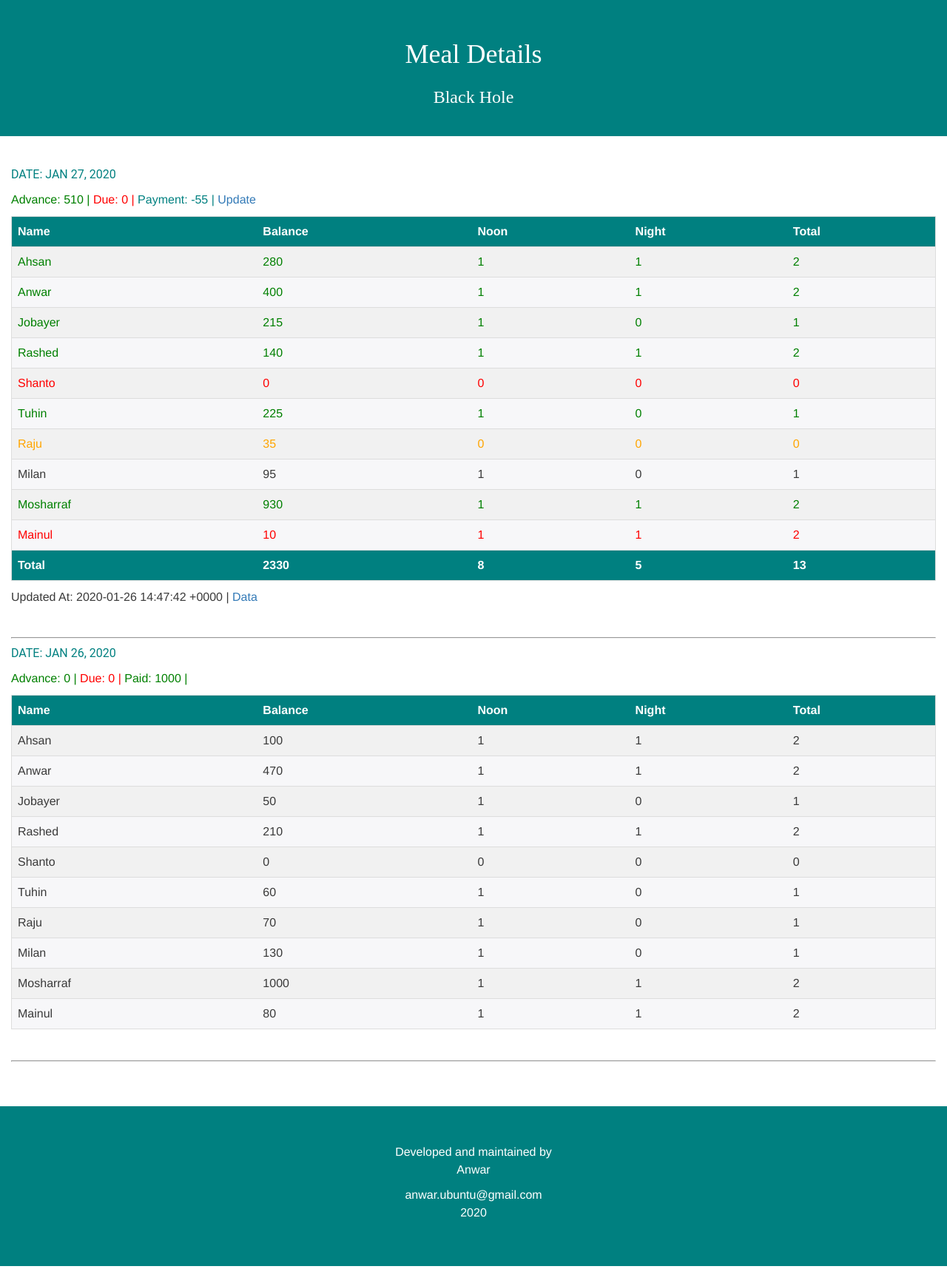
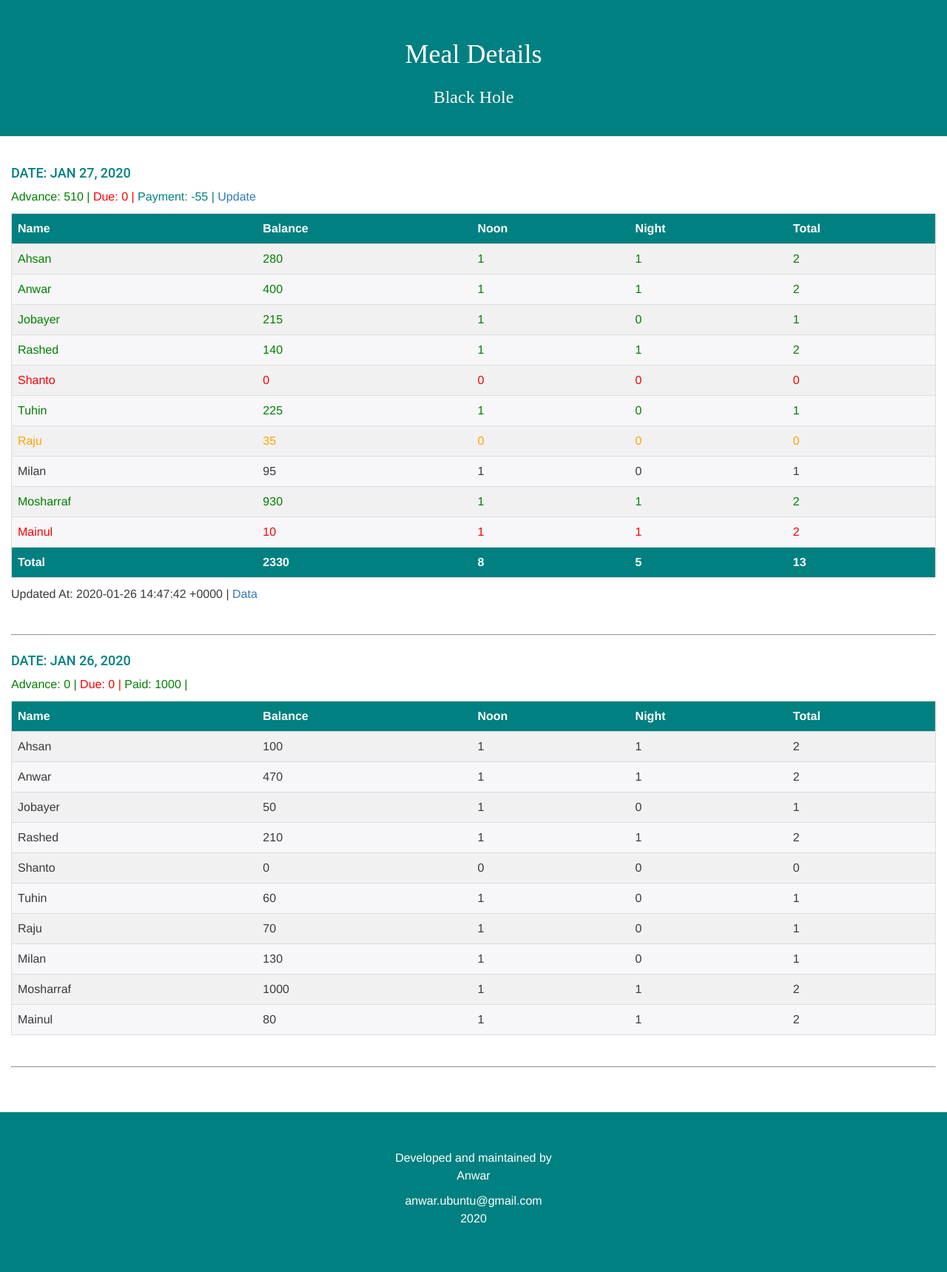
Before and after one commit to coderanwar/meals, a Jekyll site: the page built from index.html, in a window 1280 px wide. Shown: the whole page at 74% size. Built offline with Jekyll 4.4.1, drawn with Linux system fonts in a browser that asks for light colours.

Commit message:
update theme

```diff
--- a/index.html
+++ b/index.html
@@ -6,9 +6,9 @@ color: "white"
 ---
 {% assign meal_counter = 1 %}
 {% for meal in site.data.meals %}
-    <p style="color:{{page.theme-color}};font-family: 'Roboto', cursive;">
+    <h4 style="color:{{page.theme-color}};font-family: 'Roboto', cursive;">
         DATE: {{ meal.Date | date: "%b %-d, %Y" | upcase }}
-    </p>
+    </h4>
     <p style="color:{{page.theme-color}};">
         <span style="color: green;">Advance: {{ meal.Advance }} | </span>
         <span style="color: red;">Due: {{ meal.Due }} | </span>
```
